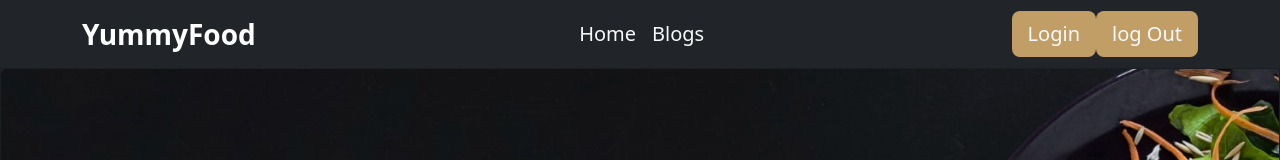
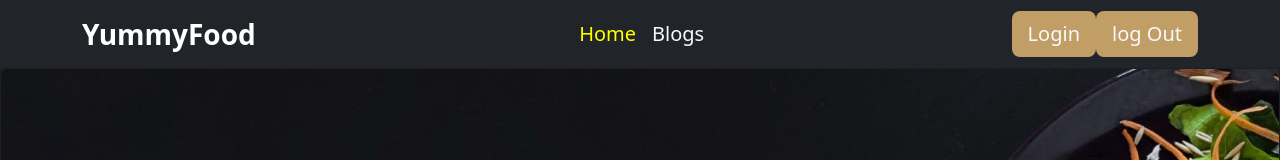
Before and after one commit to abdurrahmanrahat/Assignment-10-client, a React (Vite) app: page / in a window 1280 px wide. Shown: the top 160 px of the page. Built offline with nearby package versions, Linux system fonts and the light colour scheme; no server answers.

Commit message:
Added Active Link

```diff
--- /dev/null
+++ b/src/Components/Header/Header.css
@@ -0,0 +1,3 @@
+.active{
+    color: yellow !important;
+}
--- a/src/Components/Header/Header.jsx
+++ b/src/Components/Header/Header.jsx
@@ -1,7 +1,8 @@
 import React, { useContext } from 'react';
 import { Button, Container, Nav, Navbar } from 'react-bootstrap';
-import { Link } from 'react-router-dom';
+import { Link, NavLink } from 'react-router-dom';
 import { AuthContext } from '../Provider/AuthProvider';
+import './Header.css';
 
 const Header = () => {
     const { logOut, user } = useContext(AuthContext);
@@ -10,6 +11,7 @@ const Header = () => {
         logOut();
     }
 
+
     return (
         <Navbar collapseOnSelect expand="lg" bg="dark" variant="dark">
             <Container>
@@ -17,12 +19,14 @@ const Header = () => {
                 <Navbar.Toggle aria-controls="responsive-navbar-nav" />
                 <Navbar.Collapse id="responsive-navbar-nav">
                     <Nav className="mx-auto">
-                        <Link className='text-decoration-none text-light mx-2 fs-5' to="/">Home</Link>
-                        <Link className='text-decoration-none text-light mx-2 fs-5' to="/blogs">Blogs</Link>
+                        {/* <NavLink className={`text-decoration-none text-light mx-2 fs-5 ${({ isActive }) => (isActive ? 'active' : 'default')}`} to="/">Home</NavLink> */}
+
+                        <NavLink className='text-decoration-none text-light mx-2 fs-5' to="/">Home</NavLink>
+                        <NavLink className='text-decoration-none text-light mx-2 fs-5' to="/blogs">Blogs</NavLink>
                     </Nav>
                     <Nav>
                         {
-                           user && <span>{user.displayName}</span>
+                            user && <span>{user.displayName}</span>
                         }
                         <Link to="/login">
                             <Button style={{ backgroundColor: '#C19E66' }} variant="light" className='btn-lg fs-5 border border-0 text-light'>Login</Button>
```
